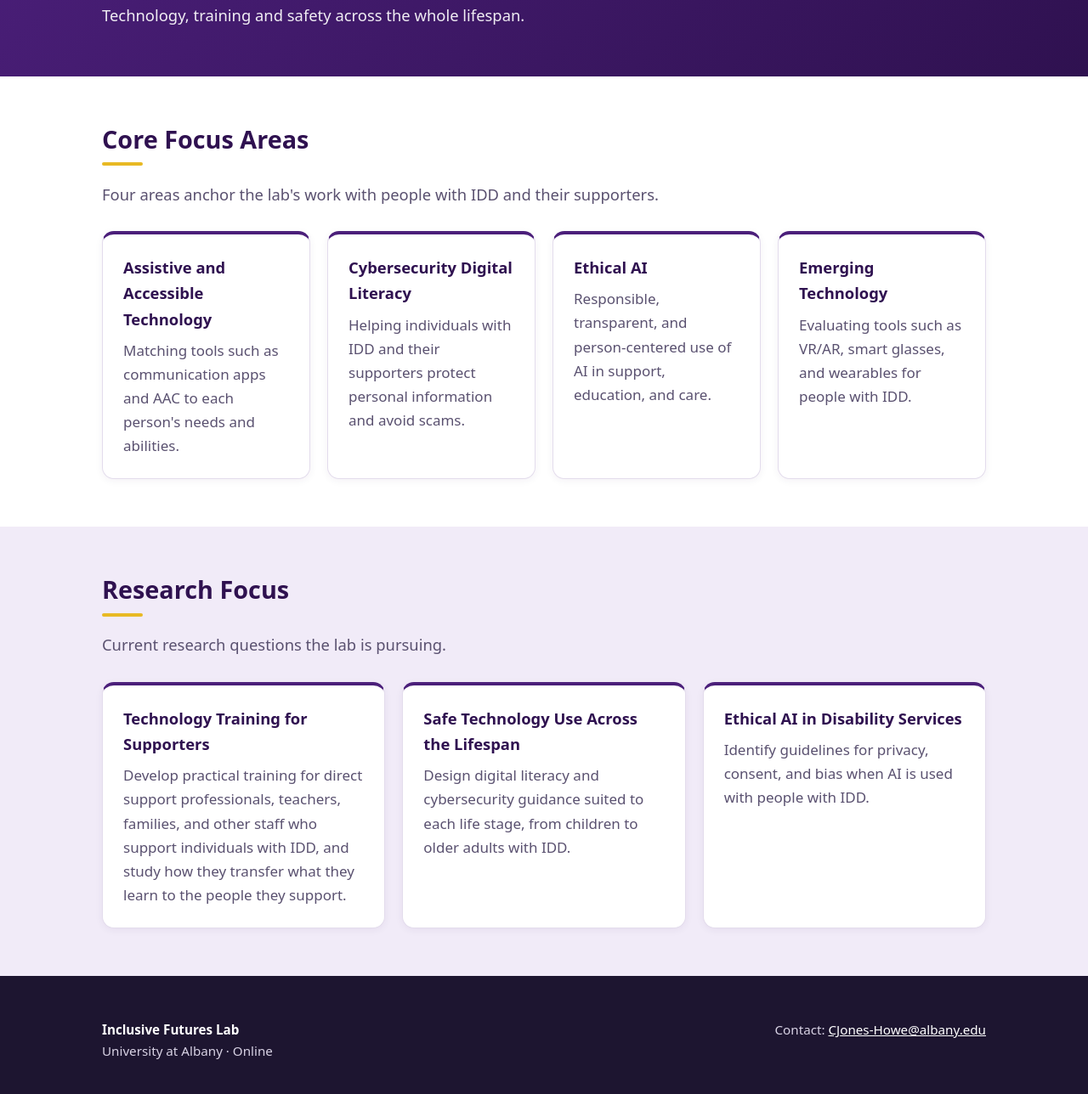
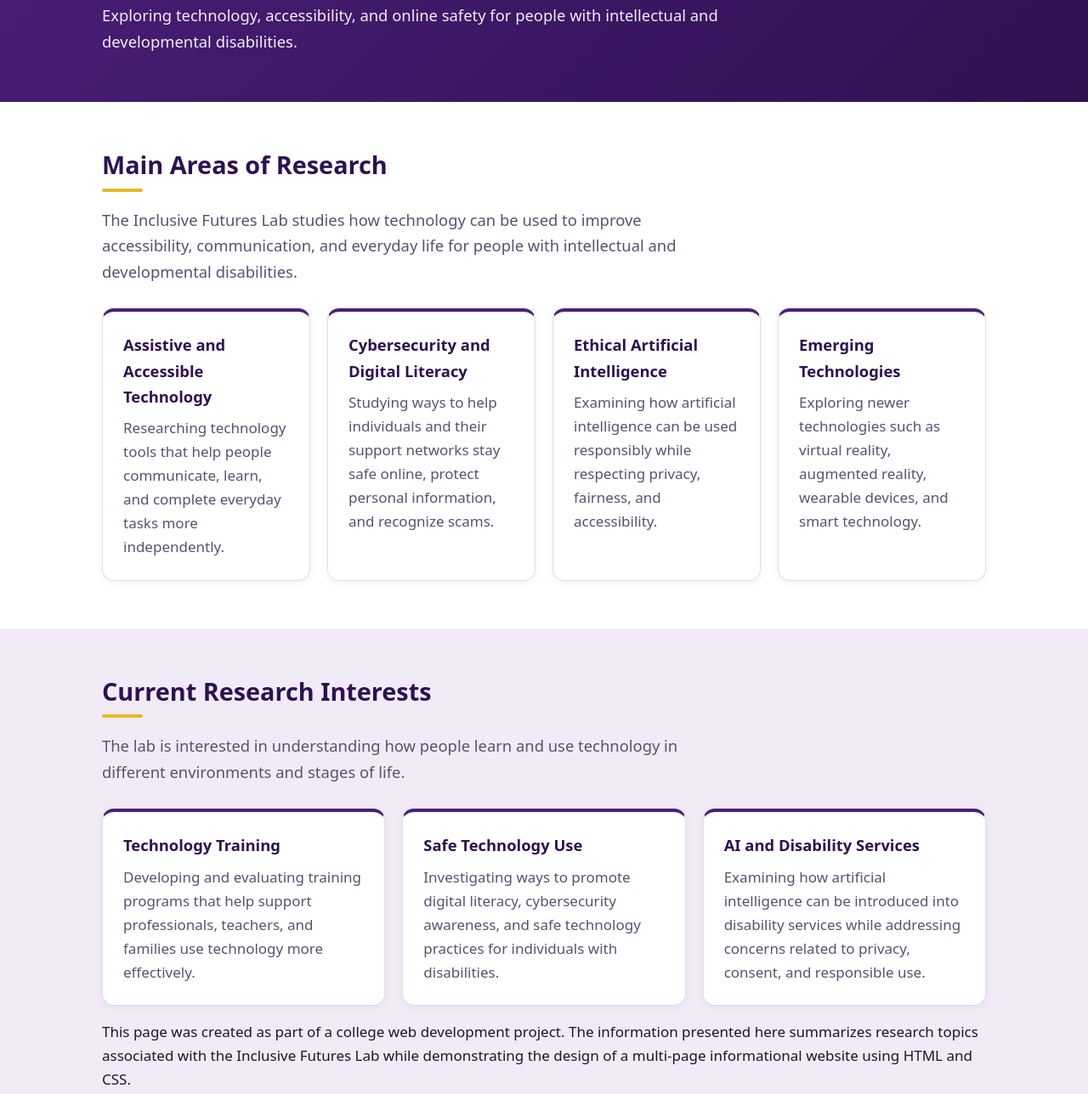
Before and after one commit to LeDariusss/inclusive-futures-lab, a plain HTML site: page research.html in a window 1280 px wide. Shown: the part 240-1528 px from the top of the page at 85% size. Drawn offline with Linux system fonts and the light colour scheme.

Commit message:
Revise research section with updated content
Updated the research section to reflect new focus areas and interests, including technology training and safe technology use for individuals with disabilities.

```diff
--- a/research.html
+++ b/research.html
@@ -28,58 +28,119 @@
   </header>
 
  <main>
+
   <section class="banner">
     <div class="container">
-        <p class="eyebrow">What we study</p>
+      <p class="eyebrow">Research Areas</p>
       <h1>Research</h1>
-        <p>Technology, training and safety across the whole lifespan.</p>
+      <p>Exploring technology, accessibility, and online safety for people with intellectual and developmental disabilities.</p>
     </div>
   </section>
 
   <section class="section">
     <div class="container">
-        <h2>Core Focus Areas</h2>
-        <p class="lead">Four areas anchor the lab's work with people with IDD and their supporters.</p>
+
+      <h2>Main Areas of Research</h2>
+
+      <p class="lead">
+        The Inclusive Futures Lab studies how technology can be used to improve
+        accessibility, communication, and everyday life for people with
+        intellectual and developmental disabilities.
+      </p>
+
       <div class="cards">
+
         <article class="card">
           <h3>Assistive and Accessible Technology</h3>
-            <p>Matching tools such as communication apps and AAC to each person's needs and abilities.</p>
+          <p>
+            Researching technology tools that help people communicate,
+            learn, and complete everyday tasks more independently.
+          </p>
         </article>
+
         <article class="card">
-            <h3>Cybersecurity Digital Literacy</h3>
-            <p>Helping individuals with IDD and their supporters protect personal information and avoid scams.</p>
+          <h3>Cybersecurity and Digital Literacy</h3>
+          <p>
+            Studying ways to help individuals and their support networks
+            stay safe online, protect personal information, and recognize scams.
+          </p>
         </article>
+
         <article class="card">
-            <h3>Ethical AI</h3>
-            <p>Responsible, transparent, and person-centered use of AI in support, education, and care.</p>
+          <h3>Ethical Artificial Intelligence</h3>
+          <p>
+            Examining how artificial intelligence can be used responsibly
+            while respecting privacy, fairness, and accessibility.
+          </p>
         </article>
+
         <article class="card">
-            <h3>Emerging Technology</h3>
-            <p>Evaluating tools such as VR/AR, smart glasses, and wearables for people with IDD.</p>
+          <h3>Emerging Technologies</h3>
+          <p>
+            Exploring newer technologies such as virtual reality, augmented
+            reality, wearable devices, and smart technology.
+          </p>
         </article>
+
       </div>
+
     </div>
   </section>
+
   <section class="section alt">
     <div class="container">
-        <h2>Research Focus</h2>
-        <p class="lead">Current research questions the lab is pursuing.</p>
+
+      <h2>Current Research Interests</h2>
+
+      <p class="lead">
+        The lab is interested in understanding how people learn and use
+        technology in different environments and stages of life.
+      </p>
+
       <div class="cards">
+
         <article class="card">
-            <h3>Technology Training for Supporters</h3>
-            <p>Develop practical training for direct support professionals, teachers, families, and other staff who support individuals with IDD, and study how they transfer what they learn to the people they support.</p>
+          <h3>Technology Training</h3>
+
+          <p>
+            Developing and evaluating training programs that help support
+            professionals, teachers, and families use technology more
+            effectively.
+          </p>
         </article>
+
         <article class="card">
-            <h3>Safe Technology Use Across the Lifespan</h3>
-            <p>Design digital literacy and cybersecurity guidance suited to each life stage, from children to older adults with IDD.</p>
+          <h3>Safe Technology Use</h3>
+
+          <p>
+            Investigating ways to promote digital literacy, cybersecurity
+            awareness, and safe technology practices for individuals with
+            disabilities.
+          </p>
         </article>
+
         <article class="card">
-            <h3>Ethical AI in Disability Services</h3>
-            <p>Identify guidelines for privacy, consent, and bias when AI is used with people with IDD.</p>
+          <h3>AI and Disability Services</h3>
+
+          <p>
+            Examining how artificial intelligence can be introduced into
+            disability services while addressing concerns related to privacy,
+            consent, and responsible use.
+          </p>
         </article>
+
       </div>
+
+      <p>
+        This page was created as part of a college web development project.
+        The information presented here summarizes research topics associated
+        with the Inclusive Futures Lab while demonstrating the design of a
+        multi-page informational website using HTML and CSS.
+      </p>
+
     </div>
   </section>
+
 </main>
 
   <footer class="site-footer">
```
Lines whose indentation alone changed are shown as unchanged.
